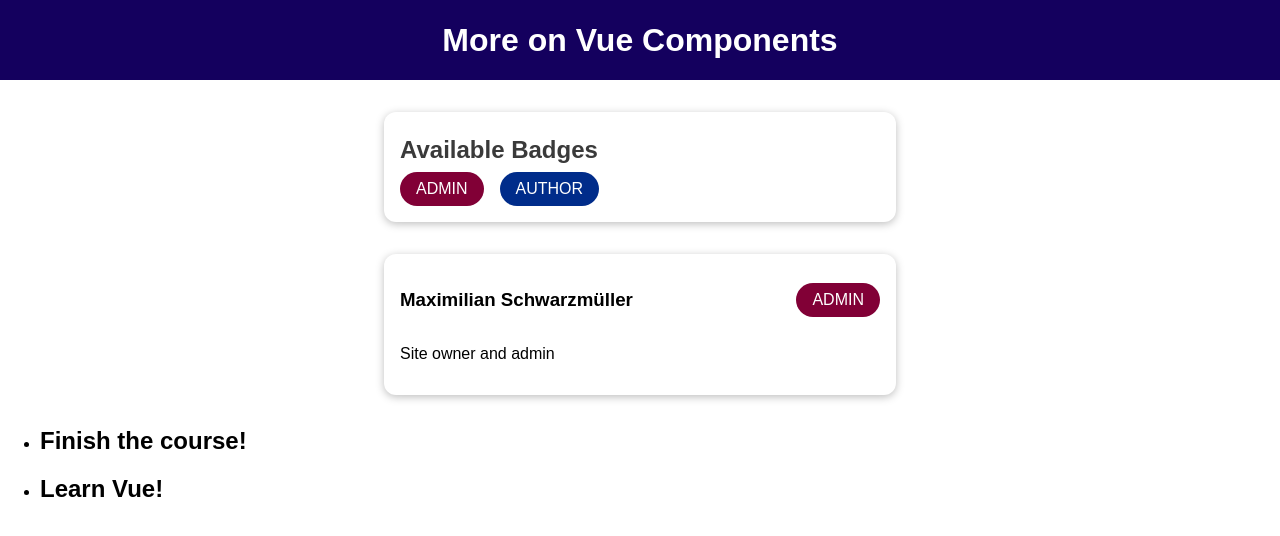
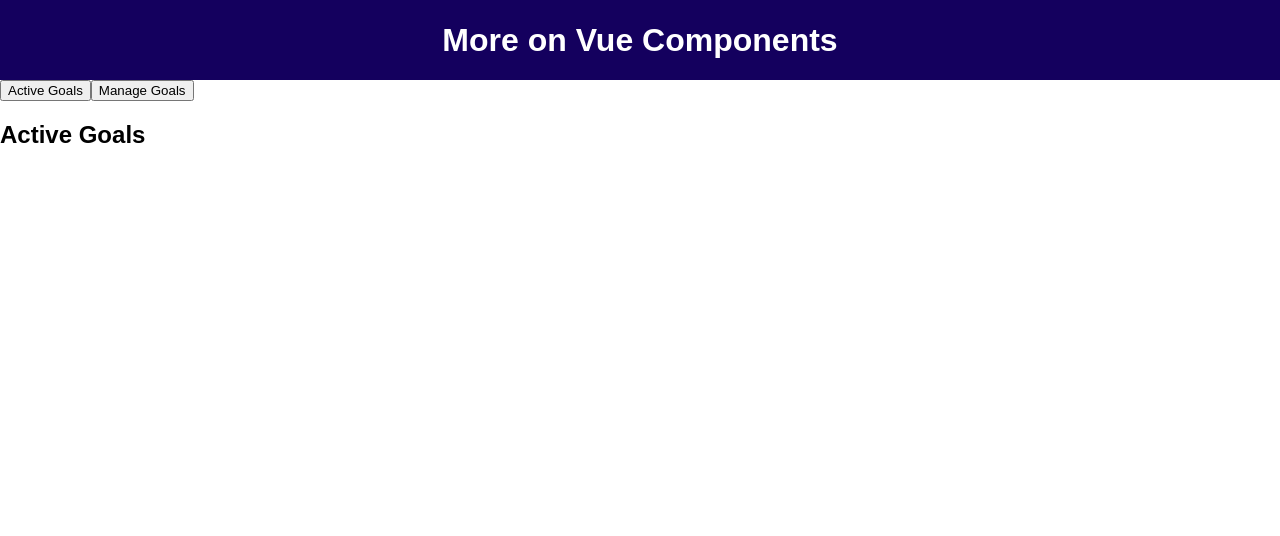
Before and after one commit to jlock64/vue-deeper-dive-into-components, a Vue app: page / in a window 1280 px wide. Shown: the top 536 px of the page. Built offline with nearby package versions, Linux system fonts and the light colour scheme.

Commit message:
learn about "dynamic" components

```diff
--- a/src/App.vue
+++ b/src/App.vue
@@ -1,36 +1,47 @@
 <template>
   <div>
-<!--    <TheHeader />-->
+    <!--    <TheHeader />-->
     <the-header></the-header>
-    <badge-list></badge-list>
-    <user-info
-      :full-name="activeUser.name"
-      :info-text="activeUser.description"
-      :role="activeUser.role"
-    ></user-info>
-    <course-goals>
-      <template #default="slotProps">
-        <h2>{{ slotProps.item }}</h2>
-        <p>{{ slotProps['another-prop'] }}</p>
-      </template>
-    </course-goals>
+<!--    <badge-list></badge-list>-->
+<!--    <user-info-->
+<!--      :full-name="activeUser.name"-->
+<!--      :info-text="activeUser.description"-->
+<!--      :role="activeUser.role"-->
+<!--    ></user-info>-->
+<!--    <course-goals>-->
+<!--      <template #default="slotProps">-->
+<!--        <h2>{{ slotProps.item }}</h2>-->
+<!--        <p>{{ slotProps['another-prop'] }}</p>-->
+<!--      </template>-->
+<!--    </course-goals>-->
+    <button @click="setSelectedComponent('active-goals')">Active Goals</button>
+    <button @click="setSelectedComponent('manage-goals')">Manage Goals</button>
+<!--    <active-goals v-if="selectedComponent === 'active-goals'"></active-goals>-->
+<!--    <manage-goals v-if="selectedComponent === 'manage-goals'"></manage-goals>-->
+    <component :is="selectedComponent"></component>
   </div>
 </template>
 
 <script>
 import TheHeader from './components/TheHeader';
-import BadgeList from './components/BadgeList.vue';
-import UserInfo from './components/UserInfo.vue';
-import CourseGoals from './components/CourseGoals'
+// import BadgeList from './components/BadgeList.vue';
+// import UserInfo from './components/UserInfo.vue';
+// import CourseGoals from './components/CourseGoals';
+import ActiveGoals from './components/ActiveGoals';
+import ManageGoals from './components/ManageGoals';
+
 export default {
   components: {
     TheHeader,
-    BadgeList,
-    UserInfo,
-    CourseGoals
+    // BadgeList,
+    // UserInfo,
+    // CourseGoals,
+    ActiveGoals,
+    ManageGoals
   },
   data() {
     return {
+      selectedComponent: 'active-goals',
       activeUser: {
         name: 'Maximilian Schwarzmüller',
         description: 'Site owner and admin',
@@ -38,6 +49,11 @@
       },
     };
   },
+  methods: {
+    setSelectedComponent(cmp) {
+      this.selectedComponent = cmp;
+    }
+  }
 };
 </script>
 
--- /dev/null
+++ b/src/components/ActiveGoals.vue
@@ -0,0 +1,3 @@
+<template>
+  <h2>Active Goals</h2>
+</template>
--- /dev/null
+++ b/src/components/ManageGoals.vue
@@ -0,0 +1,3 @@
+<template>
+  <h2>Manage Goals</h2>
+</template>
```
